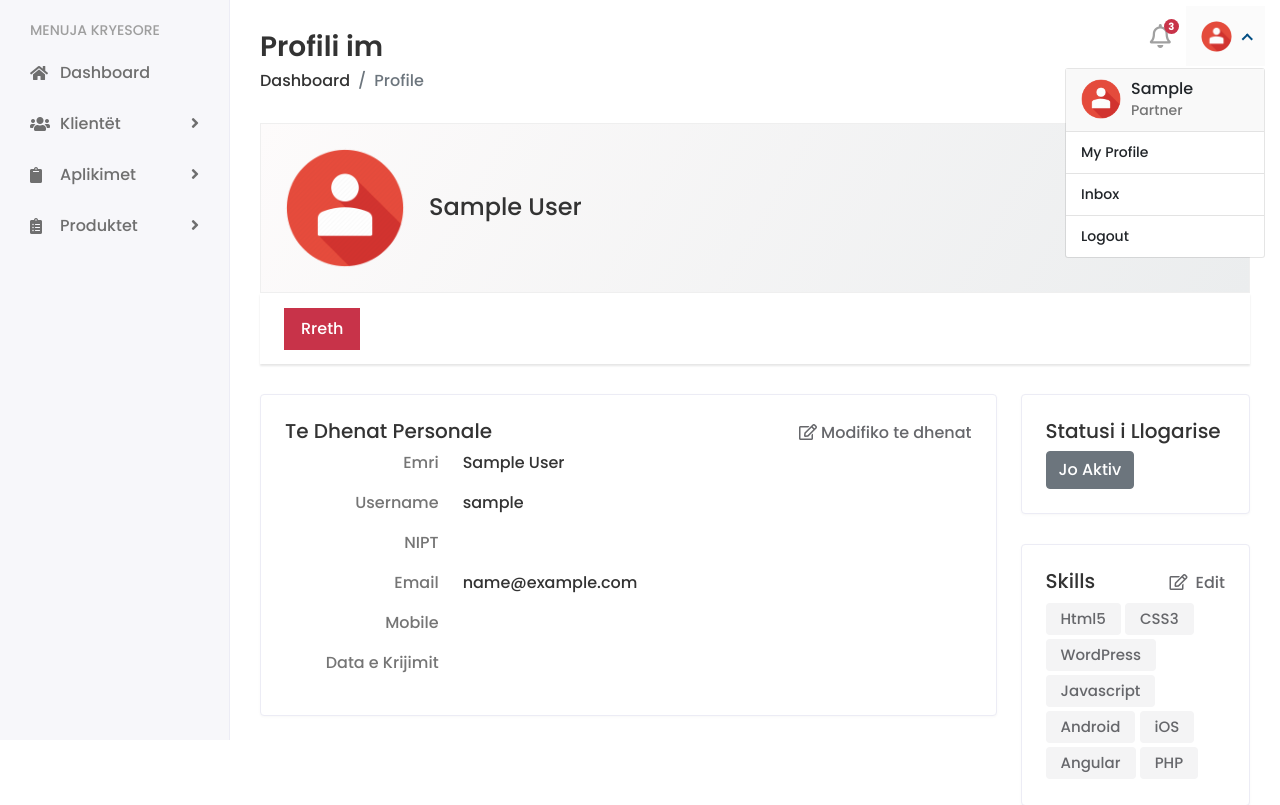
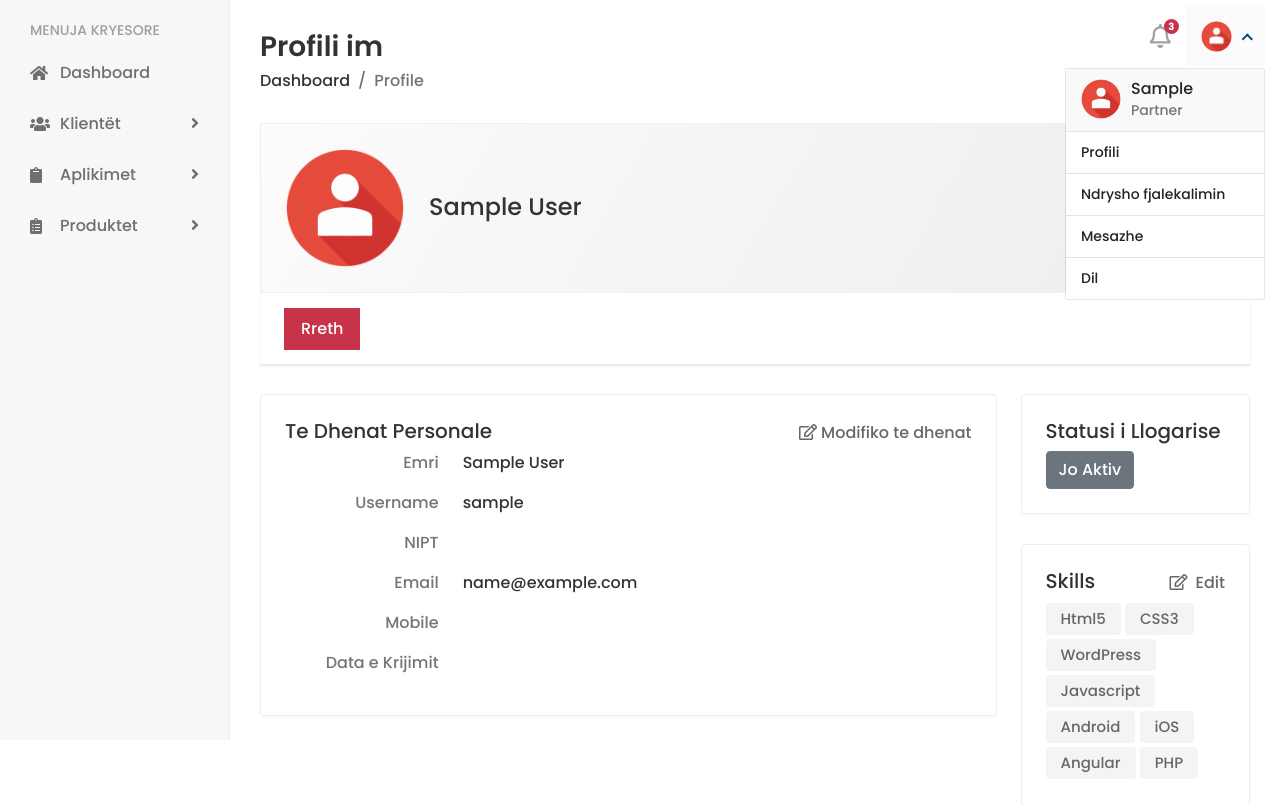
Before and after one commit to aleksander-deda/Bussiness_Partners, a Django app: page /partner/my-profile/ in a window 1280 px wide, after a click that opens the changed part. Shown: the part 60-865 px from the top of the page. Run offline with Django 4.2, Linux system fonts and the light colour scheme; the visitor is signed in with stand-in values (Sample User, id 1); data comes from the database, SQL or seed files in the repository; data that the repository does not hold is empty; some libraries are stand-ins or nearby versions.

Commit message:
some modifications

```diff
--- a/templates/partners/customer_list.html
+++ b/templates/partners/customer_list.html
@@ -66,6 +66,7 @@
                         </div>
                     </div>
                     <a class="dropdown-item" href="{% url 'myprofile' %}">Profili</a>
+                    <a class="dropdown-item" href="{% url 'change-partner-password' user.id %}">Ndrysho fjalekalimin</a>
                     <a class="dropdown-item" href="#">Njoftime</a>
                     <a class="dropdown-item" href="{% url 'logout' %}">Dil</a>
                 </div>
--- a/templates/partners/new_application_calculator.html
+++ b/templates/partners/new_application_calculator.html
@@ -70,6 +70,7 @@
                             </div>
                         </div>
                         <a class="dropdown-item" href="{% url 'myprofile' %}">Profili</a>
+                        <a class="dropdown-item" href="{% url 'change-partner-password' user.id %}">Ndrysho fjalekalimin</a>
                         <a class="dropdown-item" href="#">Njoftime</a>
                         <a class="dropdown-item" href="{% url 'logout' %}">Dil</a>
                     </div>
--- a/templates/partners/new_application_customer_details.html
+++ b/templates/partners/new_application_customer_details.html
@@ -70,6 +70,7 @@
                             </div>
                         </div>
                         <a class="dropdown-item" href="{% url 'myprofile' %}">Profili</a>
+                        <a class="dropdown-item" href="{% url 'change-partner-password' user.id %}">Ndrysho fjalekalimin</a>
                         <a class="dropdown-item" href="#">Njoftime</a>
                         <a class="dropdown-item" href="{% url 'logout' %}">Dil</a>
                     </div>
--- a/templates/partners/partner_dashboard.html
+++ b/templates/partners/partner_dashboard.html
@@ -116,6 +116,7 @@
                         {% endif %}
                     </div>
                     <a class="dropdown-item" href="{% url 'myprofile' %}">Profili</a>
+                    <a class="dropdown-item" href="{% url 'change-partner-password' user.id %}">Ndrysho fjalekalimin</a>
                     <a class="dropdown-item" href="#">Mesazhe</a>
                     <a class="dropdown-item" href="{% url 'logout' %}">Dil</a>
                 </div>
--- a/templates/partners/partner_profile.html
+++ b/templates/partners/partner_profile.html
@@ -105,9 +105,10 @@
                         </div>
                         {% endif %}
                      </div>
-                     <a class="dropdown-item" href="{% url 'myprofile' %}">My Profile</a>
-                     <a class="dropdown-item" href="inbox.html">Inbox</a>
-                     <a class="dropdown-item" href="{% url 'logout' %}">Logout</a>
+                     <a class="dropdown-item" href="{% url 'myprofile' %}">Profili</a>
+                     <a class="dropdown-item" href="{% url 'change-partner-password' user.id %}">Ndrysho fjalekalimin</a>
+                     <a class="dropdown-item" href="inbox.html">Mesazhe</a>
+                     <a class="dropdown-item" href="{% url 'logout' %}">Dil</a>
                   </div>
                </li>
             </ul>
@@ -226,7 +227,7 @@
                                     <div class="card-body">
                                        <h5 class="card-title d-flex justify-content-between">
                                           <span>Te Dhenat Personale</span>
-                                          <a class="edit-link" href="{% url 'update-profile' user.id %}"><i class="far fa-edit me-1"></i>Modifiko te dhenat</a>
+                                          <a class="edit-link" href="{% url 'update-partner-profile' user.id %}"><i class="far fa-edit me-1"></i>Modifiko te dhenat</a>
                                        </h5>
                                        <div class="row">
                                           <p class="col-sm-3 text-muted text-sm-end mb-0 mb-sm-3">Emri</p>
--- a/templates/partners/prelead_list.html
+++ b/templates/partners/prelead_list.html
@@ -66,6 +66,7 @@
                         </div>
                     </div>
                     <a class="dropdown-item" href="{% url 'myprofile' %}">Profili</a>
+                    <a class="dropdown-item" href="{% url 'change-partner-password' user.id %}">Ndrysho fjalekalimin</a>
                     <a class="dropdown-item" href="#">Njoftime</a>
                     <a class="dropdown-item" href="{% url 'logout' %}">Dil</a>
                 </div>
--- a/templates/partners/products_list.html
+++ b/templates/partners/products_list.html
@@ -66,6 +66,7 @@
                         </div>
                     </div>
                     <a class="dropdown-item" href="{% url 'myprofile' %}">Profili</a>
+                    <a class="dropdown-item" href="{% url 'change-partner-password' user.id %}">Ndrysho fjalekalimin</a>
                     <a class="dropdown-item" href="#">Njoftime</a>
                     <a class="dropdown-item" href="{% url 'logout' %}">Dil</a>
                 </div>
```
Also changed, not shown: templates/partners/partner_update.html (+2 -8 lines).
